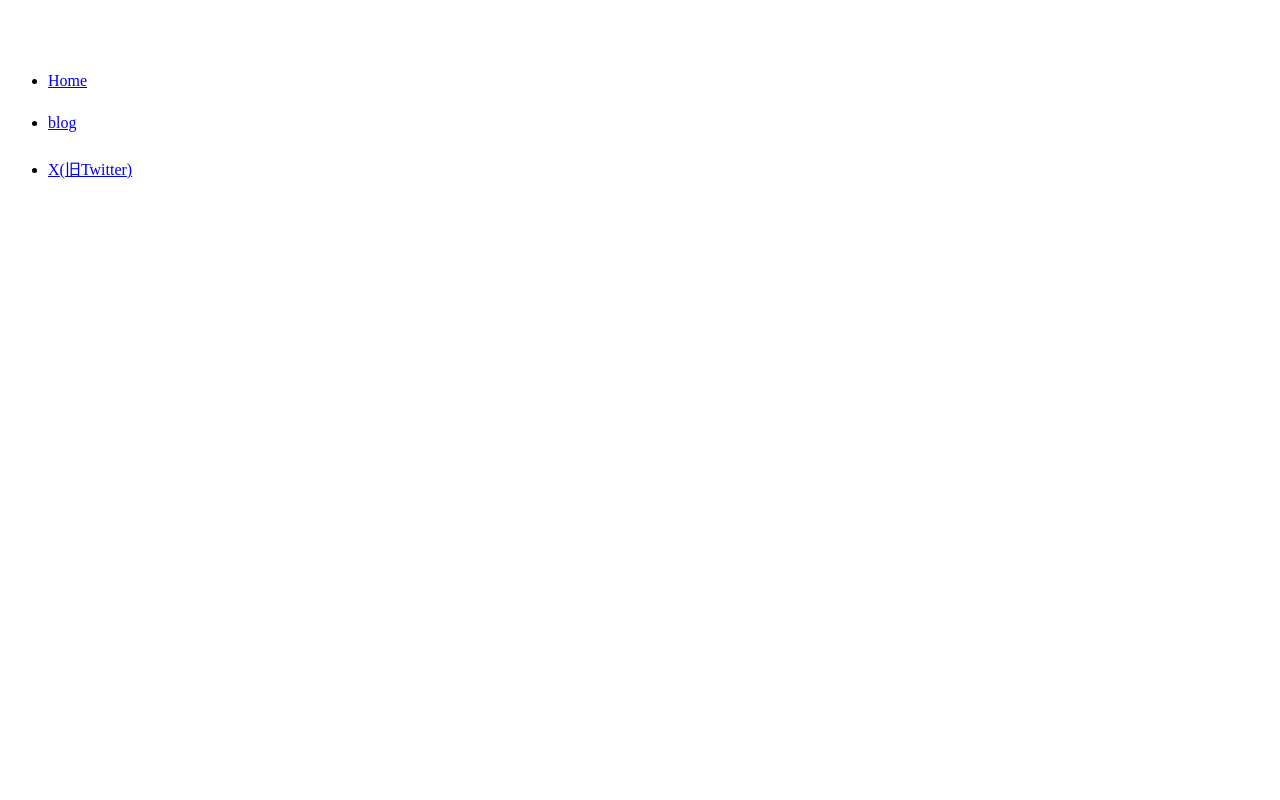
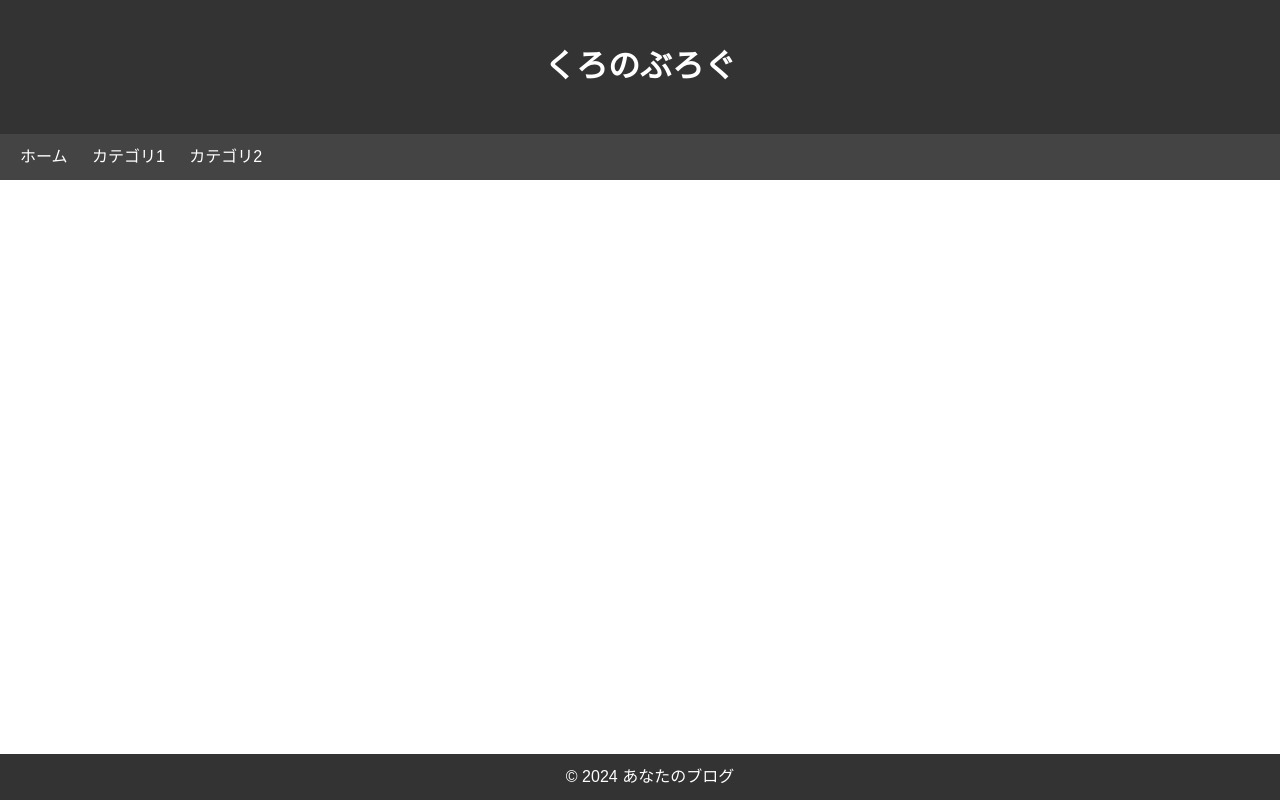
Before and after one commit to schwarz2x/demo0, a plain HTML site: page index.html in a window 1280 px wide. Drawn offline with Linux system fonts and the light colour scheme.

Commit message:
Update index.html

```diff
--- a/index.html
+++ b/index.html
@@ -2,15 +2,84 @@
 <html lang="ja">
 <head>
   <meta charset="UTF-8">
-  <title>demosite01</title>
+    <meta name="viewport" content="width=device-width, initial-scale=1.0">
+    <title>くろのぶろく</title>
+    <style>
+        body {
+            font-family: Arial, sans-serif;
+            line-height: 1.6;
+            margin: 0;
+            padding: 0;
+        }
+
+        header {
+            background-color: #333;
+            color: #fff;
+            text-align: center;
+            padding: 20px;
+        }
+
+        nav {
+            background-color: #444;
+            color: #fff;
+            padding: 10px;
+        }
+
+        nav a {
+            color: #fff;
+            text-decoration: none;
+            margin: 0 10px;
+        }
+
+        section {
+            margin: 20px;
+        }
+
+        article {
+            margin-bottom: 40px;
+        }
+
+        .post-title {
+            font-size: 1.5em;
+            color: #333;
+            margin-bottom: 10px;
+        }
+
+        .post-date {
+            color: #888;
+        }
+
+        .post-content {
+            color: #333;
+        }
+
+        footer {
+            background-color: #333;
+            color: #fff;
+            text-align: center;
+            padding: 10px;
+            position: fixed;
+            bottom: 0;
+            width: 100%;
+        }
+    </style>
 </head>
 <body>
-  <nav>
-    <ul>
-      <li><a href="index.html">Home</a></li>
-      <li><a href="blog.html">blog</a></li>
-      <li><a href="http://twitter.com/schwarz2x/">X(旧Twitter)</a></li>
-    </ul>
-</nav>
+
+    <header>
+        <h1>くろのぶろぐ</h1>
+    </header>
+
+    <nav>
+        <a href="#">ホーム</a>
+        <a href="#">カテゴリ1</a>
+        <a href="#">カテゴリ2</a>
+        <!-- 他のリンクを追加 -->
+    </nav>
+
+    <footer>
+        &copy; 2024 あなたのブログ
+    </footer>
+
 </body>
 </html>
```
